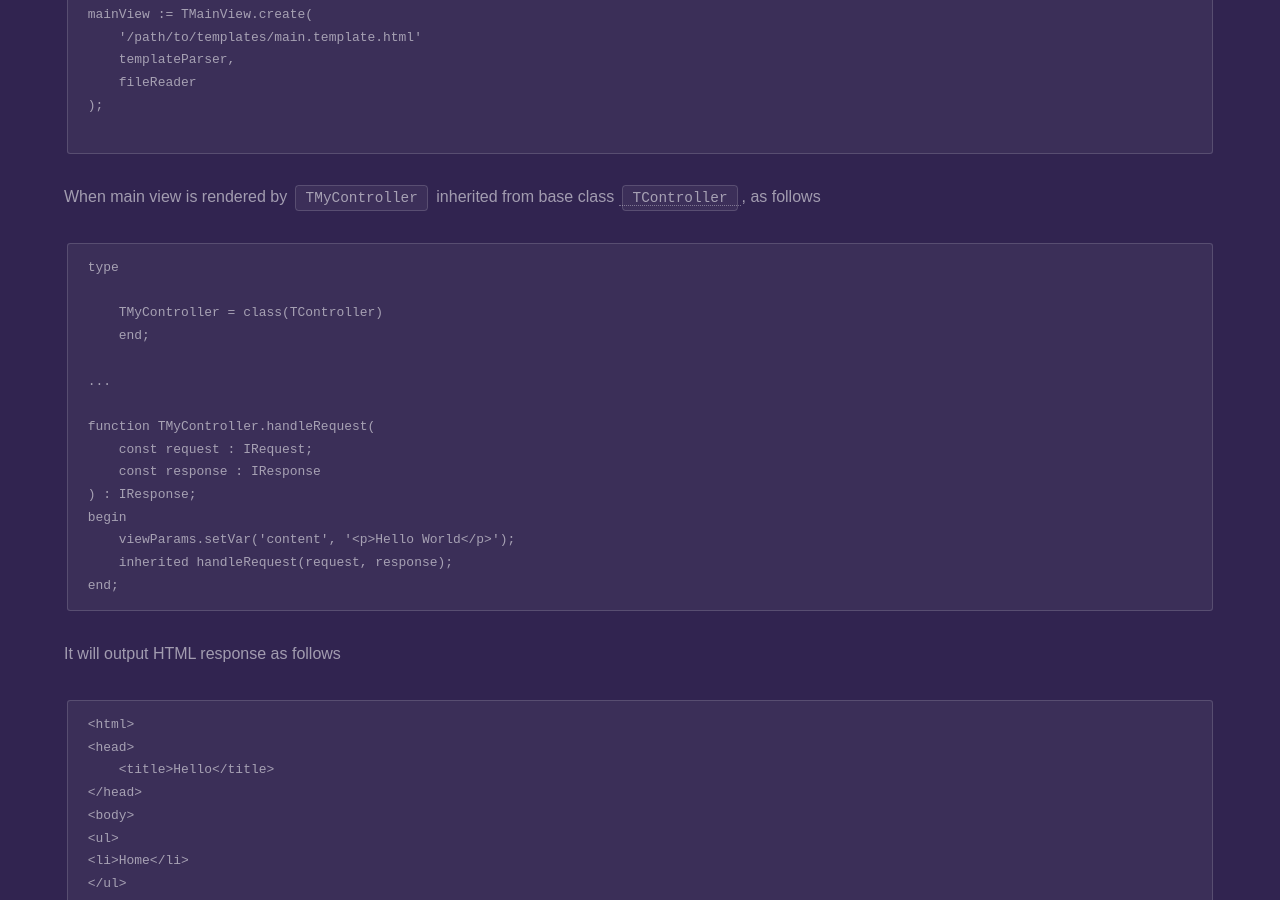
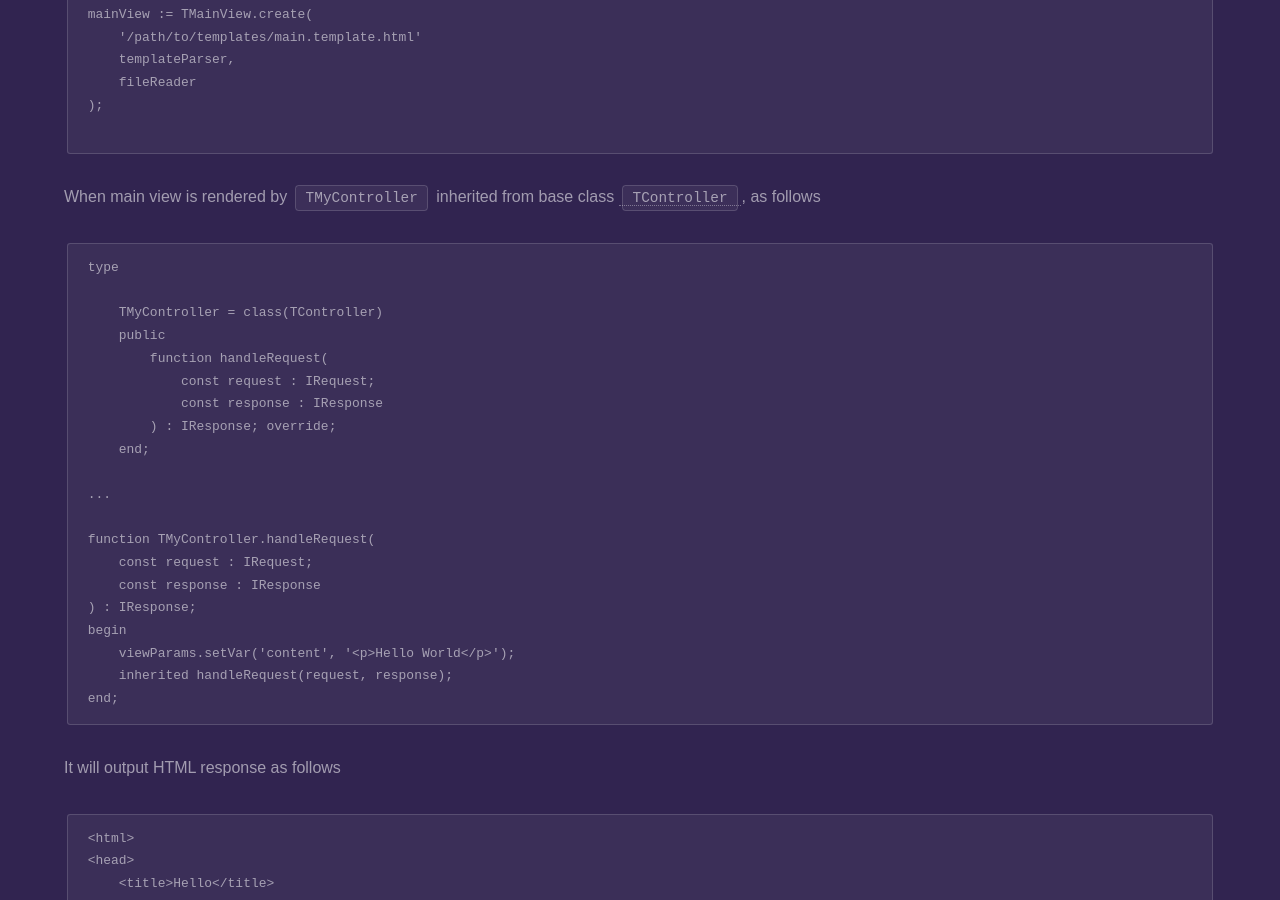
Before and after one commit to fanoframework/fanoframework.github.io, a Jekyll site: the page built from working-with-views/index.md, in a window 1280 px wide and 900 px high, scrolled down 7660 px. Built offline with Jekyll 4.4.1, drawn with Linux system fonts in a browser that asks for light colours; our own code applies the rules of GitHub Pages for plain Markdown files.

Commit message:
edit example code to add method declaration

```diff
--- a/working-with-views/index.md
+++ b/working-with-views/index.md
@@ -333,6 +333,11 @@ When main view is rendered by `TMyController` inherited from base class [`TContr
 type
 
     TMyController = class(TController)
+    public
+        function handleRequest(
+            const request : IRequest;
+            const response : IResponse
+        ) : IResponse; override;
     end;
 
 ...
```
